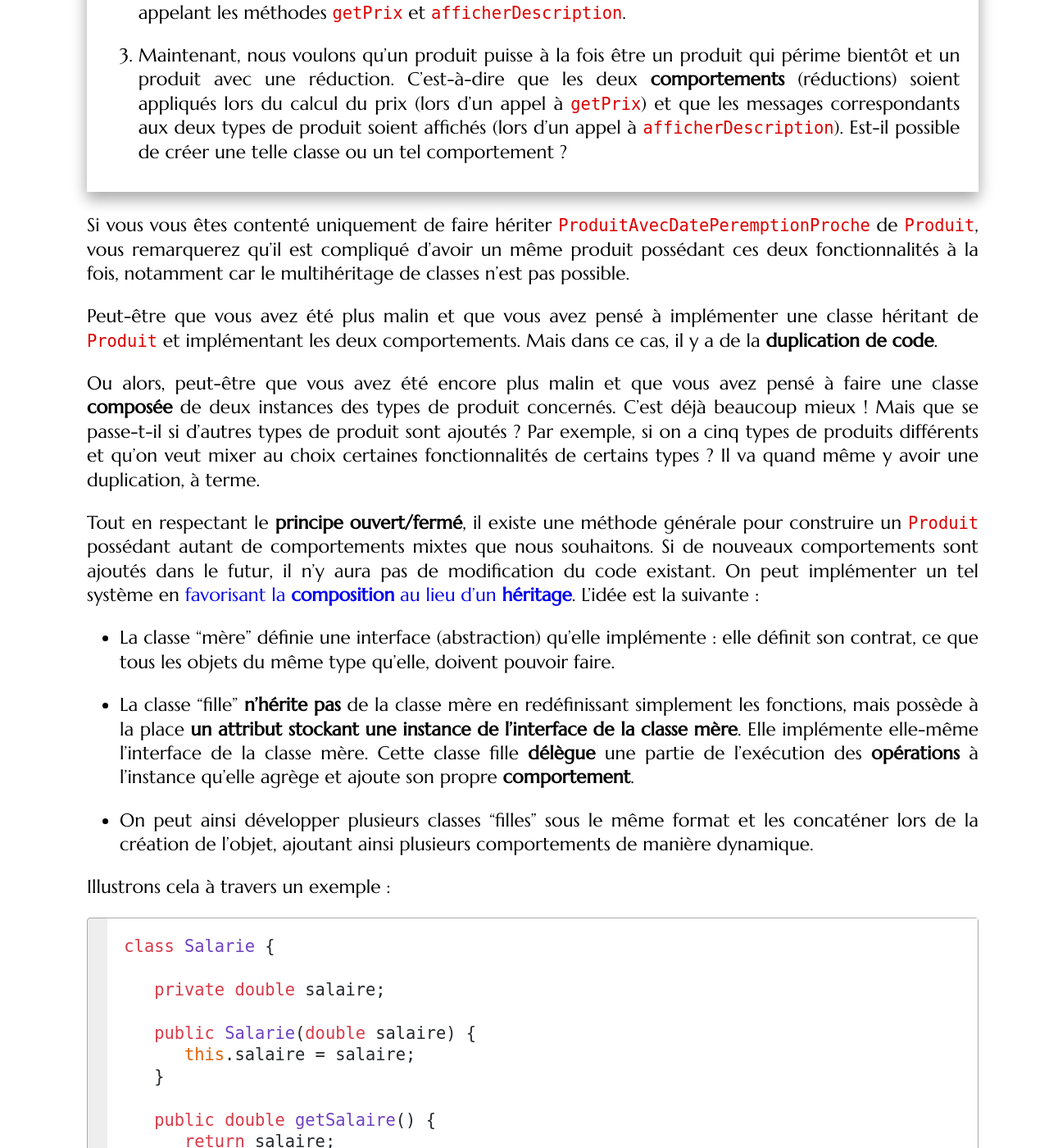
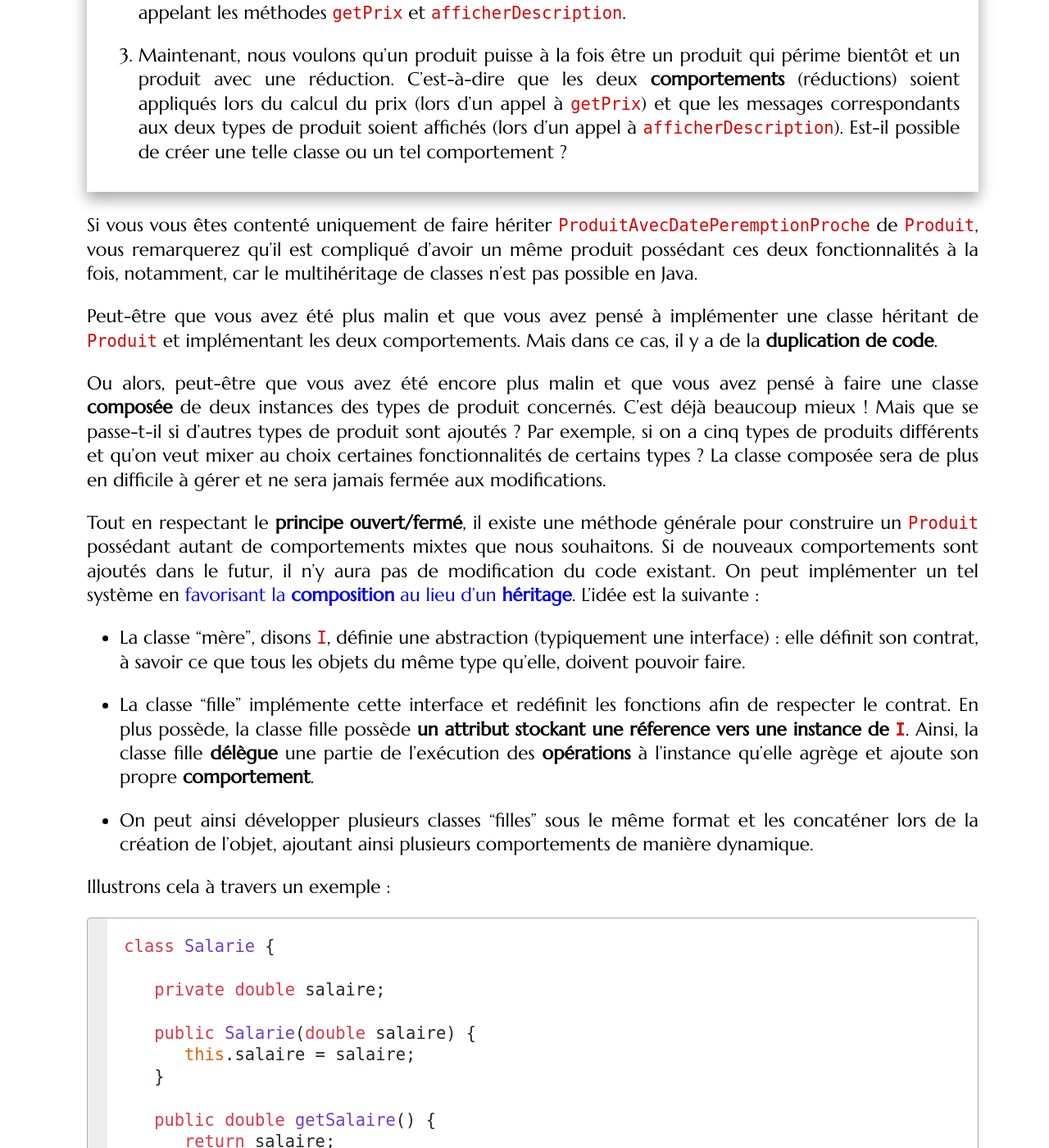
Before and after one commit to mgasquet/R304-QualiteDeveloppement, a Jekyll site: the page built from tutorials/tutorial3.md, in a window 1280 px wide and 1400 px high, scrolled down 18592 px. Shown: the whole window at 82% size. Built offline with Jekyll 4.4.1, drawn with Linux system fonts in a browser that asks for light colours; some web fonts are replaced.

Commit message:
reformulation de l'explication du décorateur de l'exo 9

```diff
--- a/tutorials/tutorial3.md
+++ b/tutorials/tutorial3.md
@@ -475,17 +475,17 @@ Maintenant, voyons une nouvelle situation, où les choses risquent d'être plus
 3. Maintenant, nous voulons qu'un produit puisse à la fois être un produit qui périme bientôt et un produit avec une réduction. C'est-à-dire que les deux **comportements** (réductions) soient appliqués lors du calcul du prix (lors d'un appel à `getPrix`) et que les messages correspondants aux deux types de produit soient affichés (lors d'un appel à `afficherDescription`). Est-il possible de créer une telle classe ou un tel comportement ?
 </div>
 
-Si vous vous êtes contenté uniquement de faire hériter `ProduitAvecDatePeremptionProche` de `Produit`, vous remarquerez qu'il est compliqué d'avoir un même produit possédant ces deux fonctionnalités à la fois, notamment car le multihéritage de classes n'est pas possible.
+Si vous vous êtes contenté uniquement de faire hériter `ProduitAvecDatePeremptionProche` de `Produit`, vous remarquerez qu'il est compliqué d'avoir un même produit possédant ces deux fonctionnalités à la fois, notamment, car le multihéritage de classes n'est pas possible en Java.
 
 Peut-être que vous avez été plus malin et que vous avez pensé à implémenter une classe héritant de `Produit` et implémentant les deux comportements. Mais dans ce cas, il y a de la **duplication de code**.
 
-Ou alors, peut-être que vous avez été encore plus malin et que vous avez pensé à faire une classe **composée** de deux instances des types de produit concernés. C'est déjà beaucoup mieux ! Mais que se passe-t-il si d'autres types de produit sont ajoutés ? Par exemple, si on a cinq types de produits différents et qu'on veut mixer au choix certaines fonctionnalités de certains types ? Il va quand même y avoir une duplication, à terme.
+Ou alors, peut-être que vous avez été encore plus malin et que vous avez pensé à faire une classe **composée** de deux instances des types de produit concernés. C'est déjà beaucoup mieux ! Mais que se passe-t-il si d'autres types de produit sont ajoutés ? Par exemple, si on a cinq types de produits différents et qu'on veut mixer au choix certaines fonctionnalités de certains types ? La classe composée sera de plus en difficile à gérer et ne sera jamais fermée aux modifications.
 
 Tout en respectant le **principe ouvert/fermé**, il existe une méthode générale pour construire un `Produit` possédant autant de comportements mixtes que nous souhaitons. Si de nouveaux comportements sont ajoutés dans le futur, il n'y aura pas de modification du code existant. On peut implémenter un tel système en [favorisant la **composition** au lieu d'un **héritage**](https://en.wikipedia.org/wiki/Composition_over_inheritance). L'idée est la suivante :
 
-* La classe "mère" définie une interface (abstraction) qu'elle implémente : elle définit son contrat, ce que tous les objets du même type qu'elle, doivent pouvoir faire.
+* La classe "mère", disons `I`, définie une abstraction (typiquement une interface) : elle définit son contrat, à savoir ce que tous les objets du même type qu'elle, doivent pouvoir faire.
 
-* La classe "fille" **n'hérite pas** de la classe mère en redéfinissant simplement les fonctions, mais possède à la place **un attribut stockant une instance de l’interface de la classe mère**. Elle implémente elle-même l'interface de la classe mère. Cette classe fille **délègue** une partie de l’exécution des **opérations** à l'instance qu'elle agrège et ajoute son propre **comportement**.
+* La classe "fille" implémente cette interface et redéfinit les fonctions afin de respecter le contrat. En plus possède, la classe fille possède **un attribut stockant une réference vers une instance de `I`**. Ainsi, la classe fille **délègue** une partie de l’exécution des **opérations** à l'instance qu'elle agrège et ajoute son propre **comportement**.
 
 * On peut ainsi développer plusieurs classes "filles" sous le même format et les concaténer lors de la création de l'objet, ajoutant ainsi plusieurs comportements de manière dynamique.
 
```
